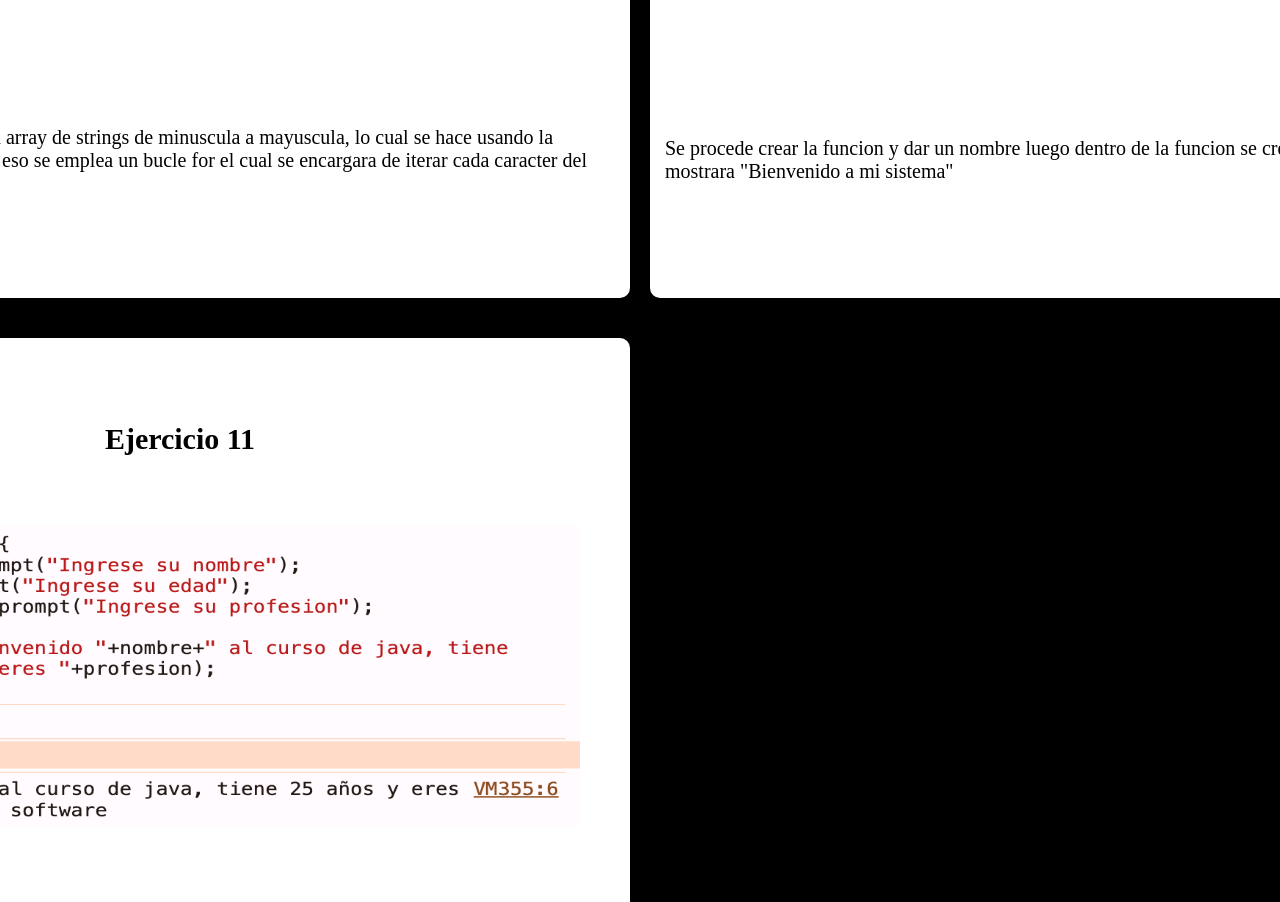
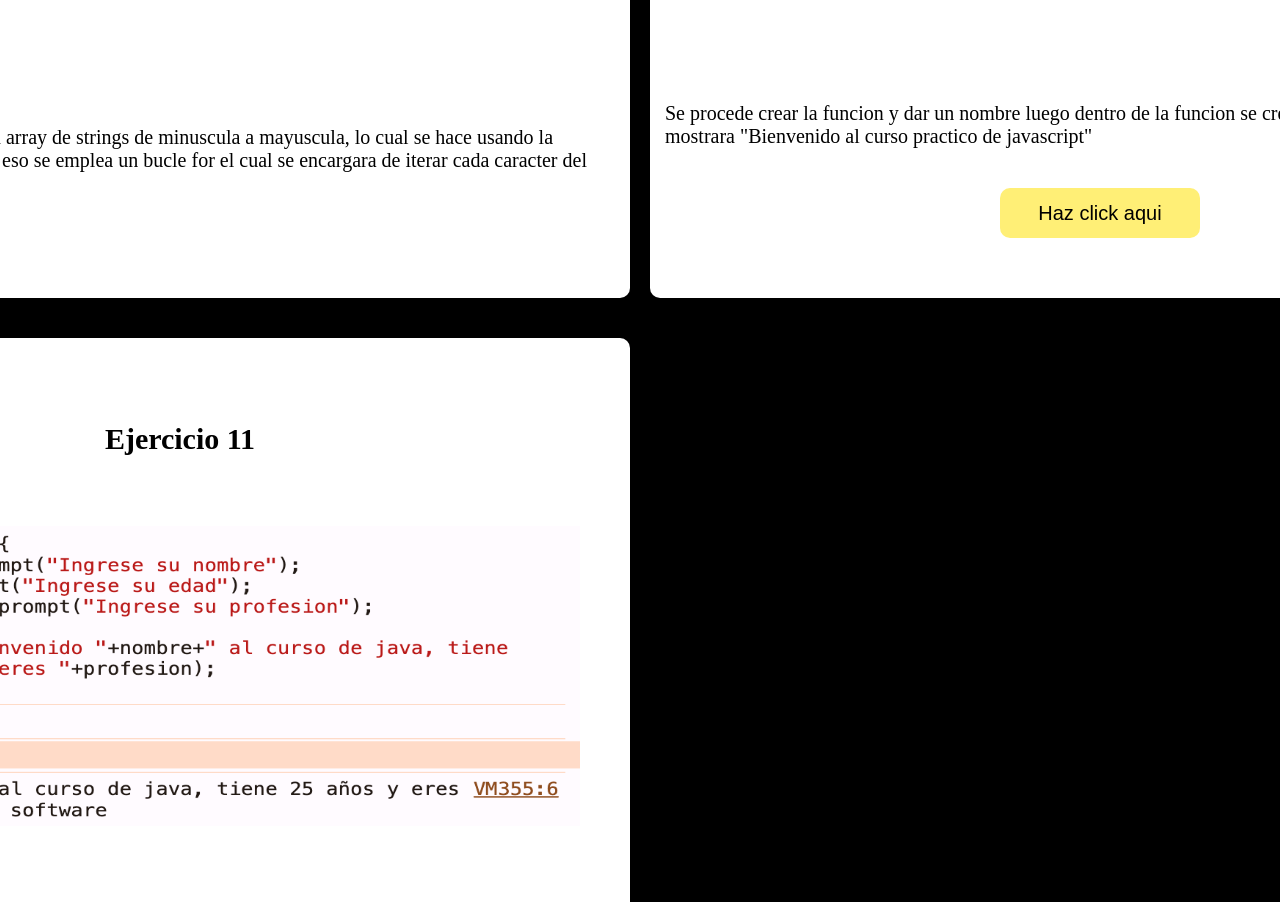
Before and after one commit to jhon170920/javascript, a plain HTML site: page ejercicio.html in a window 1280 px wide. Shown: the part 3962-4864 px from the top of the page. Drawn offline with Linux system fonts and the light colour scheme.

Commit message:
actualizar

```diff
--- a/css/ejercicio.css
+++ b/css/ejercicio.css
@@ -92,3 +92,13 @@ section .ejercicios .cont-ejercicio p{
     margin-left: 15px;
     margin-right: 15px;
 }
+section .ejercicios .cont-ejercicio .boton{
+    width: 200px;
+    height: 50px;
+    font-size: 20px;
+    margin-left: 350px;
+    background-color: rgb(255, 239, 118);
+    border: none;
+    border-radius: 10px;
+    cursor: pointer;
+}
--- a/css/index.css
+++ b/css/index.css
@@ -58,6 +58,7 @@ section .contenido{
 section h1{
     text-align: center;
     color: white;
+    font-size: 50px;
 }
 /*contenido que es javascript*/
 section .que-es{
--- a/ejercicio.html
+++ b/ejercicio.html
@@ -4,6 +4,7 @@
     <meta charset="UTF-8">
     <meta name="viewport" content="width=device-width, initial-scale=1.0">
     <link rel="stylesheet" href="/css/ejercicio.css">
+    <script src="/index.js"></script>
     <title>Document</title>
 </head>
 <body>
@@ -119,7 +120,10 @@
             <img src="/img/10.png" alt="">
             </div>
             <p>Se procede crear la funcion y dar un nombre luego dentro
-            de la funcion se crea un alert el cual en pantalla se mostrara "Bienvenido a mi sistema"</p>
+            de la funcion se crea un alert el cual en pantalla se mostrara "Bienvenido al curso practico de javascript"</p>
+
+    <button id="miBoton" class="boton" onclick="mostrarMensaje()">Haz click aqui</button>
+
         </div>
         <div class="cont-ejercicio">
             <h3>ejercicio 11</h3>
```
Also changed, not shown: index.html (+1 -3 lines).
